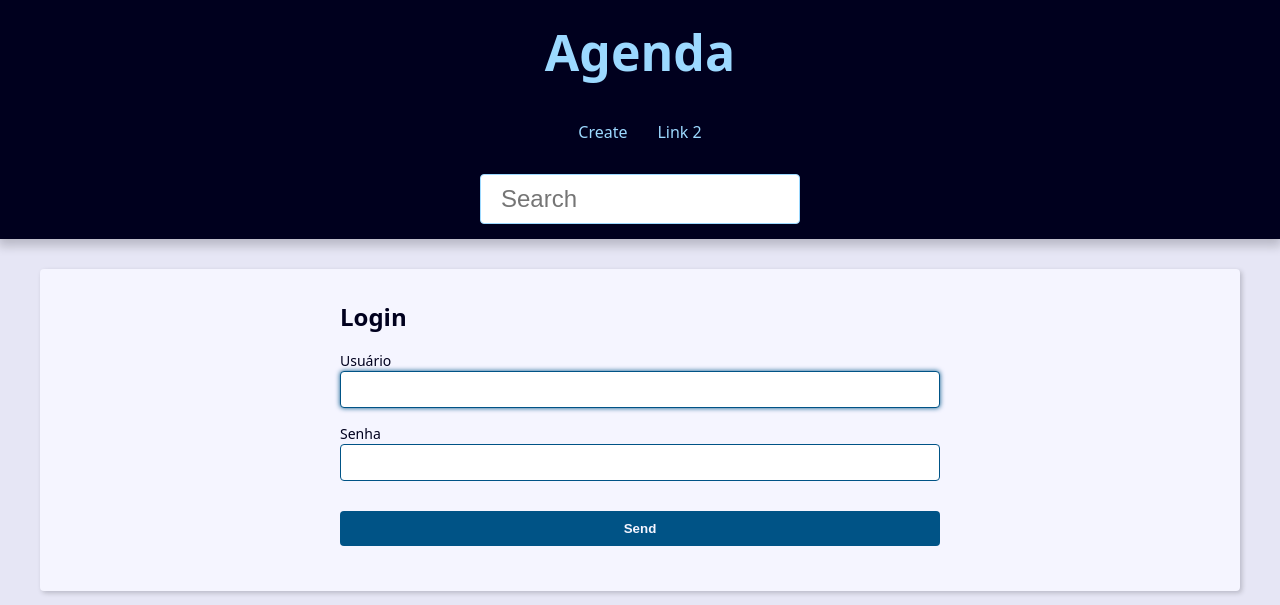
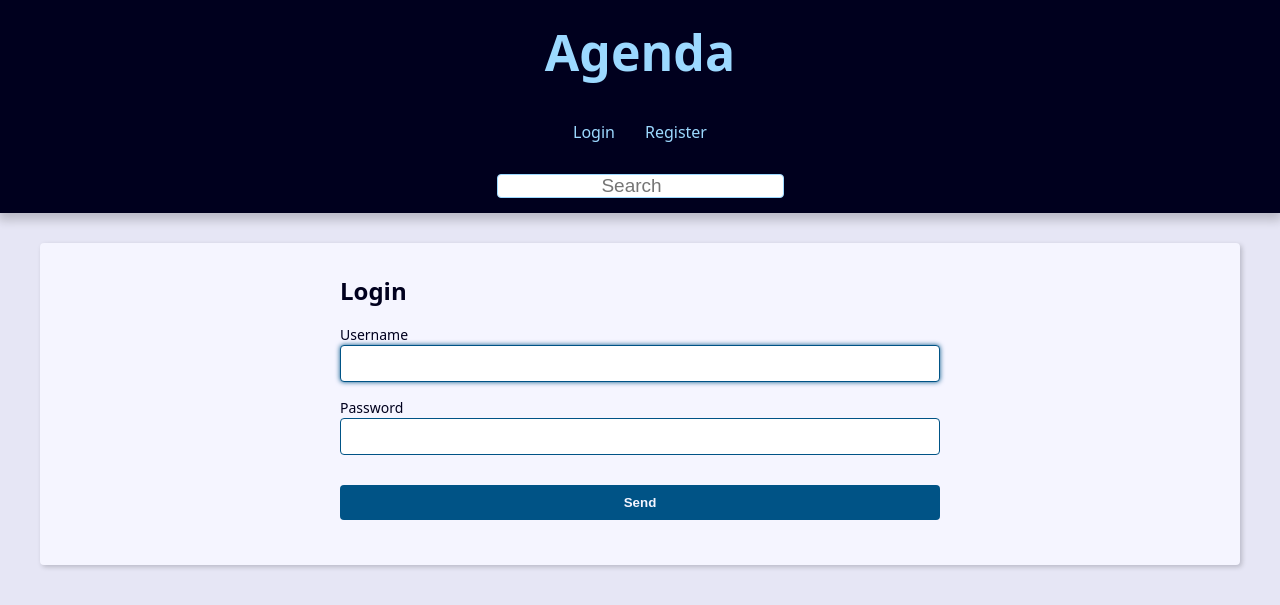
Before and after one commit to leomonte-dev/django-agenda, a Django app: a page that uses contact/templates/contact/login.html in a window 1280 px wide. Shown: the top 605 px of the page. Run offline with Django 5.2, Linux system fonts and the light colour scheme.

Commit message:
Add login required auth

```diff
--- a/base_static/global/css/style.css
+++ b/base_static/global/css/style.css
@@ -71,6 +71,17 @@
     color: var(--link-light-color);
     text-decoration: none;
     transition: filter var(--transition-fast) ease-in-out;
+  }
+  .header-username {
+    color: white;
+    top: 97px;
+    position: absolute;
+    font-family:'Gill Sans', 'Gill Sans MT', Calibri, 'Trebuchet MS', sans-serif;
+    margin-left: 15px;
+    border-bottom: 1px solid white;
+    text-decoration: none;
+    transition: filter var(--transition-fast) ease-in-out;
+    font-size: var(--small-font-size);
   }
 
   .header-link:hover {
@@ -202,9 +213,10 @@
   }
 
   .search-input {
-    font-size: var(--medium-font-size);
-    padding: 1rem 2rem;
+    font-size: 1.9rem;
+    padding: 0rem 2rem;
     width: 100%;
+    text-align: center;
     max-width: 32rem;
     border-radius: var(--default-border-radius);
     border: 1px solid var(--link-light-color);
@@ -212,6 +224,7 @@
 
   .search-input:focus {
     box-shadow: 0 0 15px var(--link-light-color);
+
   }
 
   .message {
--- a/base_templates/global/partials/_header.html
+++ b/base_templates/global/partials/_header.html
@@ -7,16 +7,31 @@
 
     <nav class="menu">
         <ul class="menu-list">
-            <li class="menu-item">
-                <a href="{% url "contact:create" %}" class="menu-link">
-                    Create
-                </a>
-            </li>
-            <li class="menu-item">
-                <a href="" class="menu-link">
-                    Link 2
-                </a>
-            </li>
+
+            {% if user.is_authenticated %}
+                <li class="menu-item">
+                    <a href="{% url "contact:create" %}" class="menu-link">Create</a>
+                </li>
+                <li class="menu-item">
+                    <a href="{% url "contact:user_update" %}" class="menu-link">Profile</a>
+                <li class="menu-item">
+                    <a href="#" class="header-username">{{ user.username }}</a>
+                <li class="menu-item">
+                </li>
+                    <a href="{% url "contact:logout" %}" class="menu-link">Logout</a>
+
+                </li>
+
+            {% else %}
+                <li class="menu-item">
+                    <a href="{% url "contact:login" %}" class="menu-link">Login</a>
+                </li>
+                <li class="menu-item">
+                    <a href="{% url "contact:register" %}" class="menu-link">Register</a>
+                </li>
+            {% endif %}
+
+
         </ul>
     </nav>
     <div class="search">
--- a/contact/forms.py
+++ b/contact/forms.py
@@ -12,6 +12,7 @@ class ContactForm(forms.ModelForm):
                 'accept': 'image/*',
             }
         ),
+        required=False,
         )
 
     first_name = forms.CharField(
@@ -21,7 +22,7 @@ class ContactForm(forms.ModelForm):
                 'placeholder': 'Nome',
             }
         ),
-        label='Primeiro Nome',
+        label='First name',
         help_text='Informe o primeiro nome',
     )
 
--- a/contact/templates/contact/contact.html
+++ b/contact/templates/contact/contact.html
@@ -17,6 +17,8 @@
                 <img src="{{ contact.picture.url }}" alt="{{ contact.first_name }} {{ contact.last_name }}">
             </p>
         {% endif %}
+
+        {% if user == contact.owner %}
             <div class = "contact-links">
                 <a class="btn btn-link" href="{% url 'contact:update' contact.id %}" class="btn">Update</a>
                 <form action="{% url "contact:delete" contact.id %}" method="POST">
@@ -29,4 +31,5 @@
                         <button class="btn btn-link btn-delete" type="submit">Delete</button>
                     {% endif %}
         </div>
+    {% endif %}
 {% endblock content %}
--- a/contact/views/user_forms.py
+++ b/contact/views/user_forms.py
@@ -7,6 +7,7 @@ from django.core.paginator import Paginator
 from contact.forms import ContactForm, RegisterForm, RegisterUpdateForm
 from django.contrib.auth.forms import AuthenticationForm
 from django.contrib import messages, auth
+from django.contrib.auth.decorators import login_required
 
 
 def register(request):
@@ -52,11 +53,13 @@ def login_view(request):
         }
     )
 
+@login_required(login_url='contact:login')
 def logout_view(request):
     auth.logout(request)
     messages.info(request, 'Desconectado.')
     return redirect('contact:login')
 
+@login_required(login_url='contact:login')
 def user_update(request):
     form = RegisterUpdateForm(instance=request.user)
 
--- a/project/settings.py
+++ b/project/settings.py
@@ -106,7 +106,7 @@ AUTH_PASSWORD_VALIDATORS = [
 # Internationalization
 # https://docs.djangoproject.com/en/5.0/topics/i18n/
 
-LANGUAGE_CODE = 'pt-br'
+LANGUAGE_CODE = 'en-us'
 
 TIME_ZONE = 'America/Sao_Paulo'
 
```
Also changed, not shown: contact/views/contact_forms.py (+20 -3 lines), db.sqlite3. Lines whose indentation alone changed are shown as unchanged.
